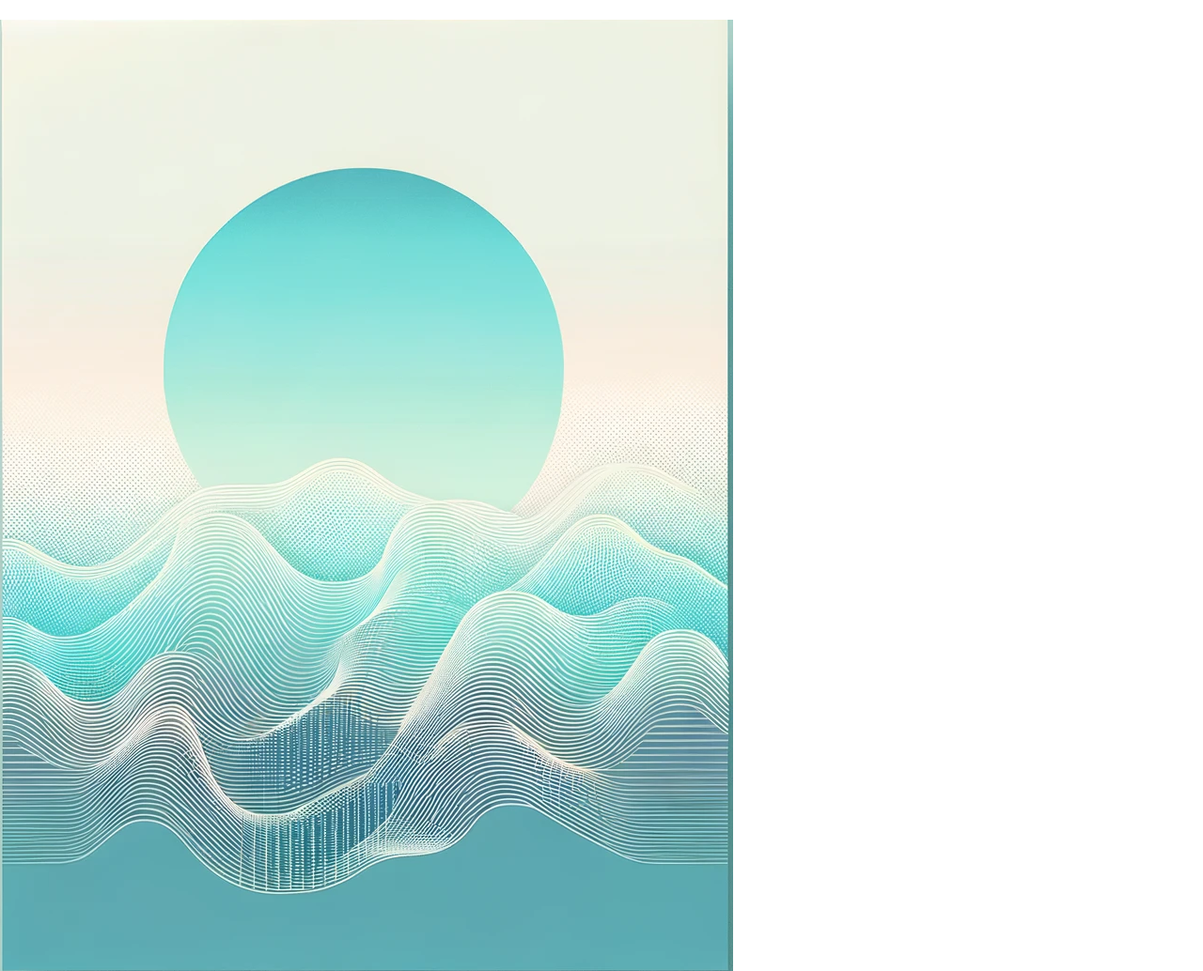
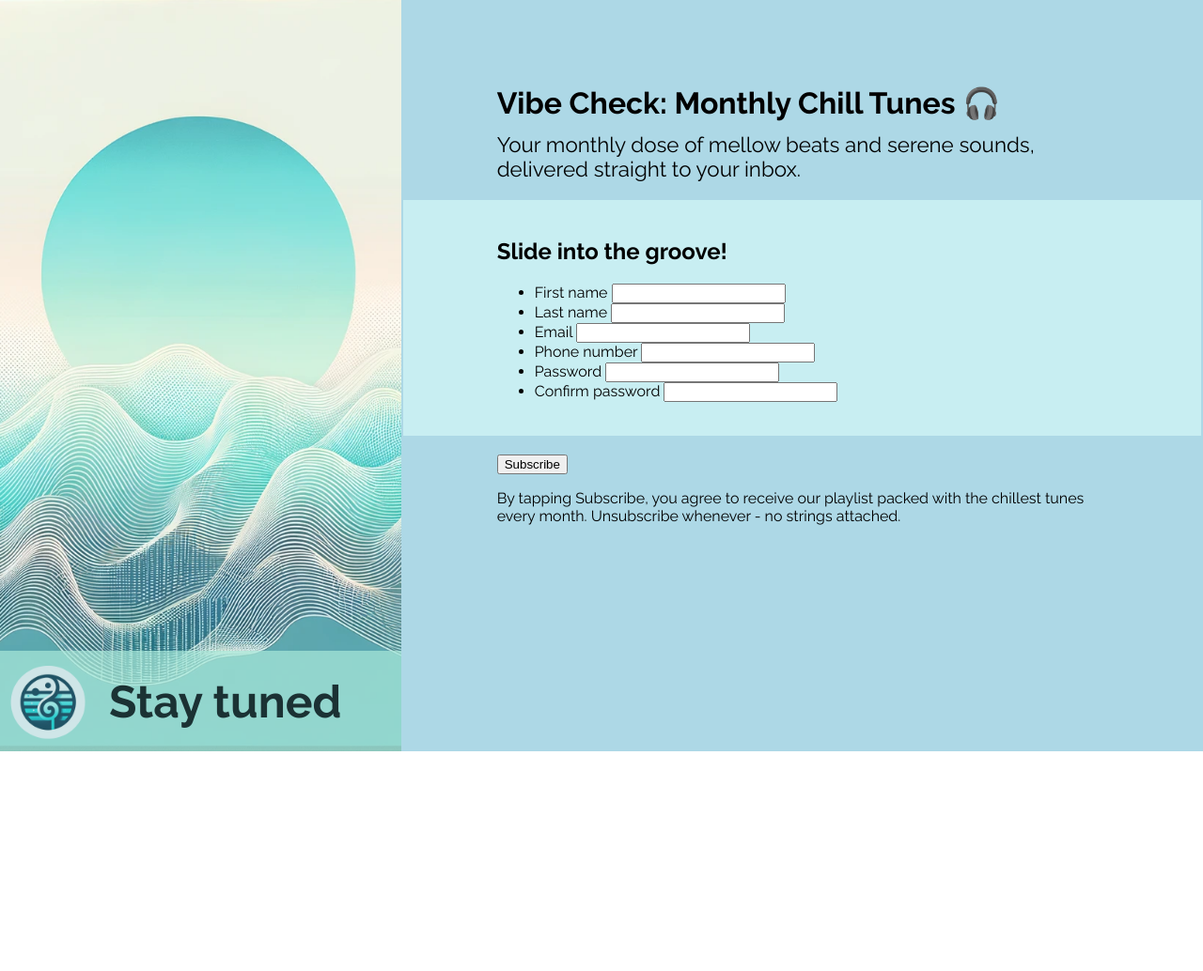
Before and after one commit to Ikerdiazmontilla/form, a plain HTML site: page index.html in a window 1280 px wide. Shown: the top 1034 px of the page at 94% size. After the commit the page ends 800 px from the top, so only its background shows below. Drawn offline with Linux system fonts and the light colour scheme.

Commit message:
Add bg colors and more or less position elements

```diff
--- a/index.html
+++ b/index.html
@@ -11,50 +11,62 @@
 
 </head>
 <body>
-    <div class="image-container">
 
+    <div class="decoration">
+        <div>
+            <img src="images/logo.png" alt="Music logo" class="logo">   Stay tuned
+        </div>
     </div>
+
+
+
+
     <div class="content">
-        <h1>
+        <form action="#" method="post"></form>
+            <fieldset class="upper-content">
+                <h1>
+                    Vibe Check: Monthly Chill Tunes 🎧
+                </h1>
+                <div>
+                    Your monthly dose of mellow beats and serene sounds, delivered straight to your inbox.
+                </div>
+            </fieldset>
 
-        </h1>
-        <img src="images/bg.png" alt="Chill image">
-        <form action="#" method="post">
-            <fieldset>
-                <h2></h2>
+            <fieldset class="form-field">
+                <h2>Slide into the groove!</h2>
                 <ul>
                     <li>
-                        <label for="fName">FIRST NAME</label>
+                        <label for="fName">First name</label>
                         <input type="text">
                     </li>
                     <li>
-                        <label for="sName">LAST NAME</label>
+                        <label for="sName">Last name</label>
                         <input type="text">
                     </li>
                     <li>
-                        <label for="email">EMAIL</label>
+                        <label for="email">Email</label>
                         <input type="email">
                     </li>
                     <li>
-                        <label for="phone">PHONE NUMBER</label>
+                        <label for="phone">Phone number</label>
                         <input type="tel">
                     </li>
                     <li>
-                        <label for="password">PASSWORD</label>
+                        <label for="password">Password</label>
                         <input type="password">
                     </li>
                     <li>
-                        <label for="confirm">CONFIRM PASSWORD</label>
+                        <label for="confirm">Confirm password</label>
                         <input type="password">
                     </li>
                 </ul>
             </fieldset>
             <fieldset>
                 <button>
-
+                    Subscribe
                 </button>
                 <p>
-
+                    By tapping Subscribe, you agree to receive our playlist packed with the chillest tunes every month. Unsubscribe whenever - no strings attached.
                 </p>
             </fieldset>
         </form>
--- a/style.css
+++ b/style.css
@@ -1,5 +1,69 @@
+
+
 body{
     font-family: Raleway, sans-serif;
     margin: 0px;
     padding: 0px;
+    display: flex;
+    min-height: 100vh;
+
 }
+
+.decoration{
+    flex: 1;
+    background-image: url(images/bg.png);
+    background-position: center;
+    background-size: cover;
+    background-repeat: no-repeat;
+    display: flex;
+    align-items: end;
+}
+
+.decoration div{
+    background-color: #A9E9DA;
+    width: 100%;
+    aspect-ratio: 4/1;
+    opacity: 0.7;
+    flex: none;
+    display: flex;
+    justify-content: flex-start;
+    gap: 16px;
+    align-items: center;
+    font-size: 3rem;
+    font-weight: 700;
+}
+
+.logo{
+    height: 100px;
+    aspect-ratio: 1/1;
+}
+
+
+.content{
+    flex: 2;
+    background-color: rgb(173, 216, 230);
+    display: flex;
+    flex-direction: column;
+    padding-top: 50px;
+    padding-bottom: 50px;
+}
+
+h1 + div{
+    font-size: 1.4rem;
+}
+
+h1{
+    margin-bottom: 12px;
+}
+
+fieldset{
+    border: none;
+    padding-left: 100px;
+    padding-right: 100px;
+    padding-top: 20px;
+    padding-bottom: 20px;
+}
+
+.form-field{
+    background-color: rgb(200, 238, 242);
+}
```
